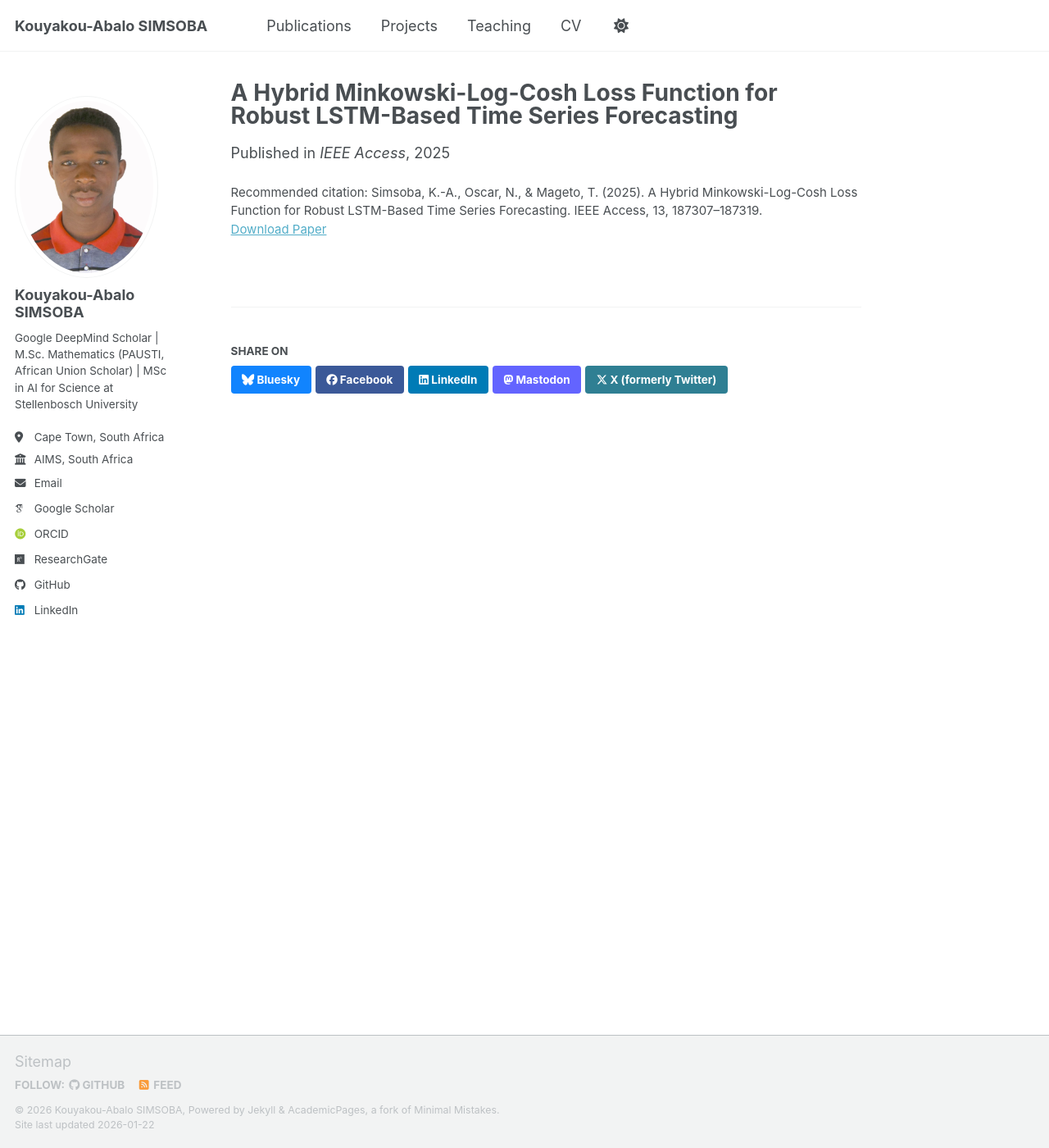
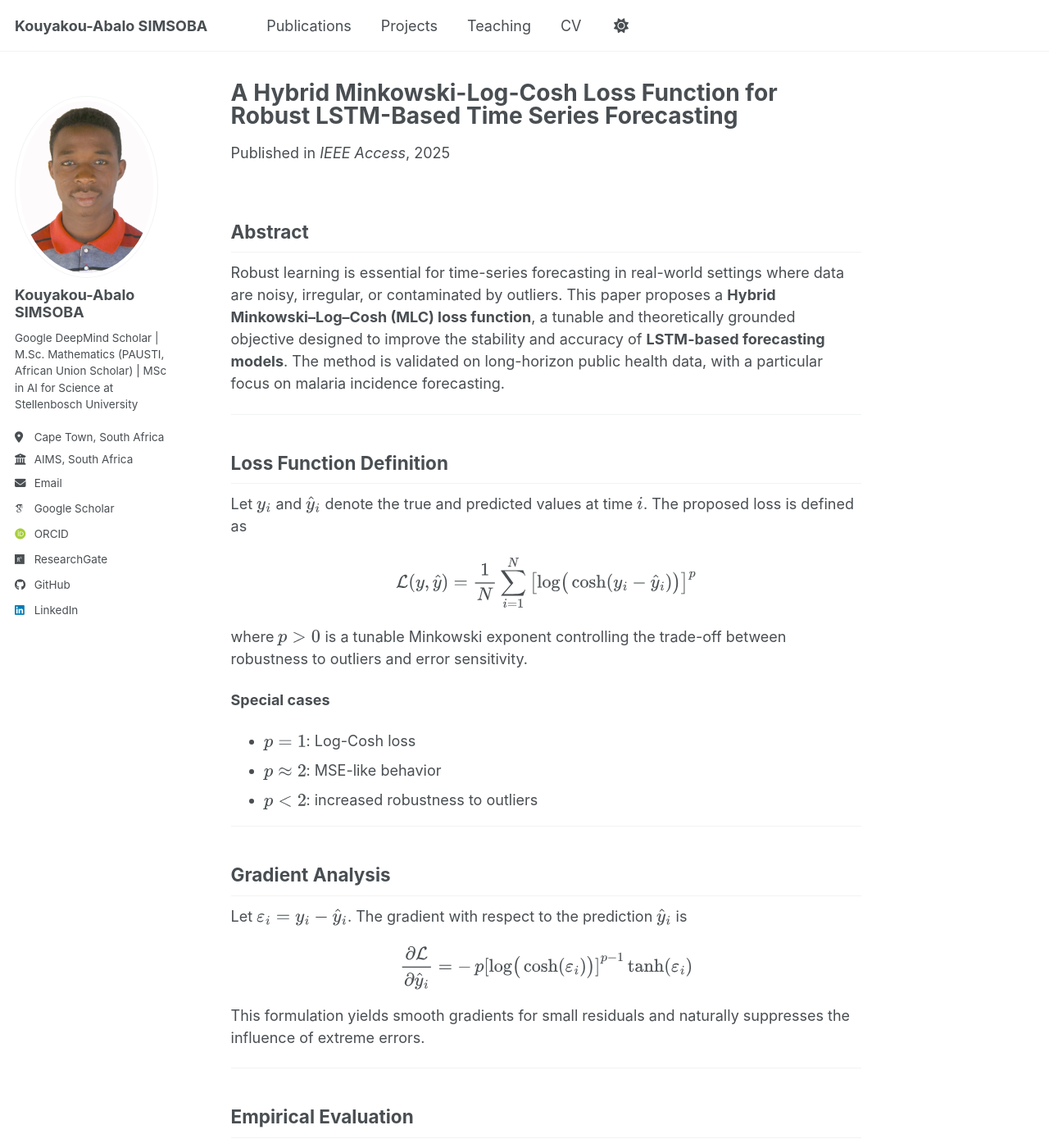
Before and after one commit to simsoba-research/simsoba-research.github.io, a Jekyll site: the page built from _publications/2009-10-01-paper-title-number-1.md, in a window 1280 px wide and 1400 px high. Shown: the whole window at 82% size. Built offline with Jekyll 4.4.1, drawn with Linux system fonts in a browser that asks for light colours; some web fonts are replaced; a script bundle is joined from its source files by our own code; library files that are not in the unit come from our copies; some of the changed text lies outside the part shown.

Commit message:
Update 2009-10-01-paper-title-number-1.md

````diff
--- a/_publications/2009-10-01-paper-title-number-1.md
+++ b/_publications/2009-10-01-paper-title-number-1.md
@@ -4,15 +4,129 @@ collection: publications
 category: manuscripts
 permalink: /publication/2025-hybrid-minkowski-log-cosh
 excerpt: >
-  We introduce a Hybrid Minkowski–Log–Cosh (MLC) loss function for robust
-  LSTM-based time series forecasting under noisy conditions, achieving
-  improved accuracy over standard losses.
-  Cite as: Simsoba et al. (2025, IEEE Access);
-  K.-A. Simsoba et al., IEEE Access, 2025;
-  Simsoba, Oscar & Mageto (2025).
+  This research introduces a novel Hybrid Minkowski–Log–Cosh (MLC) loss function for robust LSTM-based time series forecasting in noisy environments. The loss function, defined as $\mathcal{L}(y,\hat{y}) = \frac{1}{N}\sum_{i=1}^{N} [\log(\cosh(y_i - \hat{y}_i))]^p$, provides a tunable framework where parameter $p$ controls the trade-off between outlier robustness and error sensitivity. Validated on 11 years of malaria incidence data, MLC achieves 18.23% MAPE (vs. 20.96% for MSE) in clean data regimes and reduces mispredicted cases by approximately 117,000 in outlier-contaminated scenarios. The method maintains $\mathcal{O}(N)$ computational complexity while offering explicit gradient analysis and plug-and-play compatibility with deep learning models.
 date: 2025-02-15
 venue: 'IEEE Access'
 paperurl: 'https://doi.org/10.1109/ACCESS.2025.3626795'
-citation: 'Simsoba, K.-A., Oscar, N., & Mageto, T. (2025). A Hybrid Minkowski-Log-Cosh Loss Function for Robust LSTM-Based Time Series Forecasting. IEEE Access, 13, 187307–187319.'
-mathjax: false
+citation: 'Simsoba, K.-A., Oscar, N., & Mageto, T. (2025). "A Hybrid Minkowski-Log-Cosh Loss Function for Robust LSTM-Based Time Series Forecasting." IEEE Access, 13, 187307–187319.'
+mathjax: true
 ---
+
+## Abstract
+
+Robust learning is essential for time-series forecasting in real-world settings where data are noisy, irregular, or contaminated by outliers. This paper proposes a **Hybrid Minkowski–Log–Cosh (MLC) loss function**, a tunable and theoretically grounded objective designed to improve the stability and accuracy of **LSTM-based forecasting models**. The method is validated on long-horizon public health data, with a particular focus on malaria incidence forecasting.
+
+---
+
+## Loss Function Definition
+
+Let $y_i$ and $\hat{y}_i$ denote the true and predicted values at time $i$.
+The proposed loss is defined as
+
+$$
+\mathcal{L}(y,\hat{y})
+=
+\frac{1}{N}\sum_{i=1}^{N}
+\left[\log\!\big(\cosh(y_i - \hat{y}_i)\big)\right]^p
+$$
+
+where $p > 0$ is a tunable Minkowski exponent controlling the trade-off
+between robustness to outliers and error sensitivity.
+
+**Special cases**
+- $p = 1$: Log-Cosh loss
+- $p \approx 2$: MSE-like behavior
+- $p < 2$: increased robustness to outliers
+
+---
+
+## Gradient Analysis
+
+Let $\varepsilon_i = y_i - \hat{y}_i$.
+The gradient with respect to the prediction $\hat{y}_i$ is
+
+$$
+\frac{\partial \mathcal{L}}{\partial \hat{y}_i}
+=
+-\,p
+\left[\log\!\big(\cosh(\varepsilon_i)\big)\right]^{p-1}
+\tanh(\varepsilon_i)
+$$
+
+This formulation yields smooth gradients for small residuals and naturally
+suppresses the influence of extreme errors.
+
+---
+
+## Empirical Evaluation
+
+The loss was evaluated using **LSTM models** on **11 years (2013–2023)**
+of monthly malaria incidence data.
+
+### Clean data regime (best $p = 2.25$)
+- **MAE:** 2,515.38
+- **MAPE:** 18.23% (down from 20.96% with MSE)
+- **RMSE:** 3,671.74
+- Faster convergence than MSE, MAE, and Log-Cosh
+
+### Noisy / outlier-contaminated regime (best $p = 1.5$)
+- **MAE:** 3,676.36
+- **Median AE:** 2,192.06
+- **SMAPE:** 24.63%
+- Approximately **117,000 fewer mispredicted cases** compared to MSE
+
+All improvements were achieved with **$\mathcal{O}(N)$ computational
+complexity**, matching standard regression losses.
+
+---
+
+## Key Contributions
+
+- Novel hybrid loss function with tunable robustness
+- Explicit gradient analysis explaining stability
+- Improved forecasting accuracy on real public health data
+- Plug-and-play compatibility with LSTM and deep learning models
+
+---
+
+[Access the full paper here](https://doi.org/10.1109/ACCESS.2025.3626795)
+
+---
+
+## How to Cite
+
+### APA
+Simsoba, K.-A., Oscar, N., & Mageto, T. (2025).
+*A Hybrid Minkowski-Log-Cosh Loss Function for Robust LSTM-Based Time Series Forecasting*.
+**IEEE Access, 13**, 187307–187319.
+https://doi.org/10.1109/ACCESS.2025.3626795
+
+---
+
+### IEEE
+K.-A. Simsoba, N. Oscar, and T. Mageto,
+"A Hybrid Minkowski-Log-Cosh Loss Function for Robust LSTM-Based Time Series Forecasting,"
+*IEEE Access*, vol. 13, pp. 187307–187319, 2025,
+doi:10.1109/ACCESS.2025.3626795.
+
+---
+
+### Harvard
+Simsoba, K.-A., Oscar, N. and Mageto, T. (2025)
+'A Hybrid Minkowski-Log-Cosh Loss Function for Robust LSTM-Based Time Series Forecasting',
+*IEEE Access*, 13, pp. 187307–187319.
+doi:10.1109/ACCESS.2025.3626795.
+
+---
+
+### BibTeX
+```bibtex
+@article{Simsoba2025MLC,
+  author  = {Simsoba, Kouyakou-Abalo and Oscar, Ngesa and Mageto, Thomas},
+  title   = {A Hybrid Minkowski-Log-Cosh Loss Function for Robust LSTM-Based Time Series Forecasting},
+  journal = {IEEE Access},
+  volume  = {13},
+  pages   = {187307--187319},
+  year    = {2025},
+  doi     = {10.1109/ACCESS.2025.3626795}
+}
````
